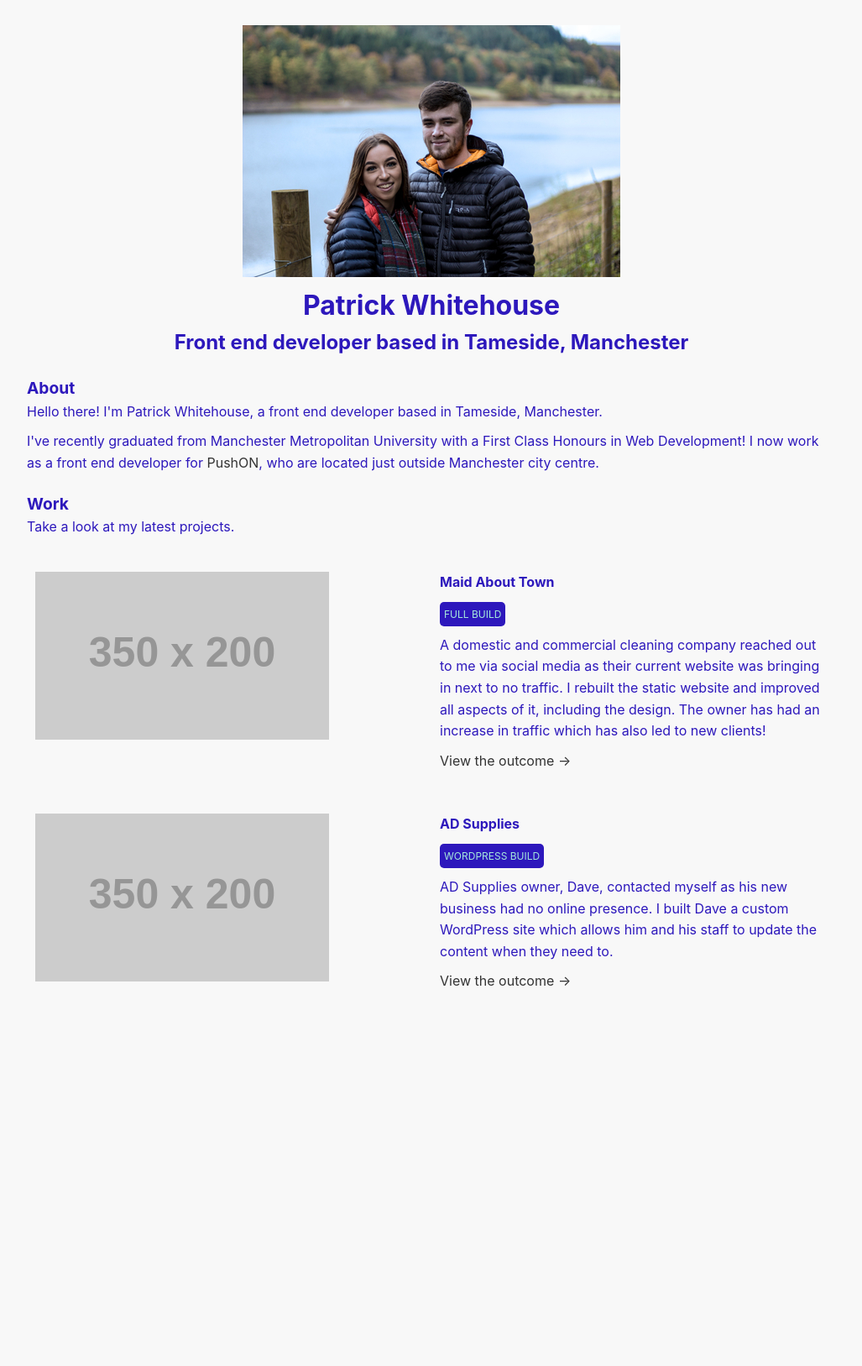
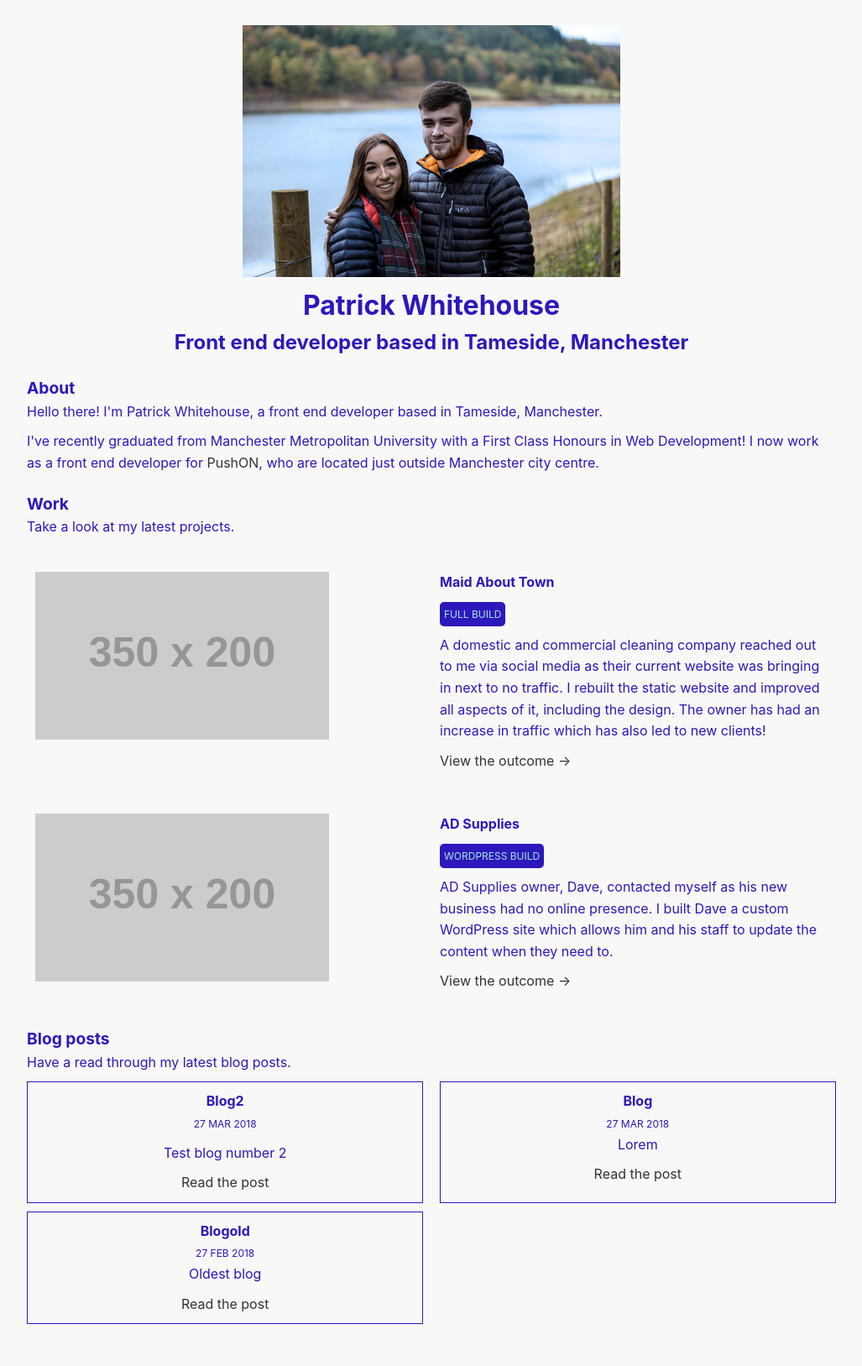
Before and after one commit to PatrickWhitehouse/Old-portfolio, a Jekyll site: the page built from index.html, in a window 1280 px wide. Shown: the whole page at 84% size, without its empty margins (126-1153 px from the left). Built offline with Jekyll 4.4.1, drawn with Linux system fonts in a browser that asks for light colours; before the commit the page ends 1252 px from its top, so only the background shows below that.

Commit message:
add blog setion

```diff
--- /dev/null
+++ b/_posts/2018-02-27-BlogOld.md
@@ -0,0 +1,5 @@
+---
+layout: default
+excerpt: Oldest blog
+---
+Test blog post
--- /dev/null
+++ b/_posts/2018-03-27-Blog.md
@@ -0,0 +1,5 @@
+---
+layout: default
+excerpt: Lorem
+---
+Test blog post
--- a/_scss/main.scss
+++ b/_scss/main.scss
@@ -26,6 +26,9 @@ h2{
 }
 h3{
     font-size: 1.2rem;
+}
+h4{
+    font-size: 1rem;
 }
 
 p{
@@ -113,3 +116,24 @@ section.hero{
         }
     }
 }
+
+/* Blog section */
+
+section.blog{
+    ul{
+        @include respond($tablet){
+            display: flex;
+            flex-wrap: wrap;
+            justify-content: space-between;
+        }
+        li{
+            margin-bottom: $spacer1;
+            @include respond($tablet){
+                border: 1px solid $secondary;
+                flex-basis: 49%;
+                text-align: center;
+                padding: $spacer1;
+            }
+        }
+    }
+}
--- a/css/main.css
+++ b/css/main.css
@@ -26,6 +26,9 @@ h2 {
 
 h3 {
   font-size: 1.2rem; }
+
+h4 {
+  font-size: 1rem; }
 
 p {
   margin-bottom: 10px; }
@@ -88,3 +91,23 @@ section.hero {
         right: -20px;
         position: absolute;
         top: 0; }
+
+/* Blog section */
+@media (min-width: 768px) {
+  section.blog ul {
+    display: -ms-flexbox;
+    display: flex;
+    -ms-flex-wrap: wrap;
+        flex-wrap: wrap;
+    -ms-flex-pack: justify;
+        justify-content: space-between; } }
+
+section.blog ul li {
+  margin-bottom: 10px; }
+  @media (min-width: 768px) {
+    section.blog ul li {
+      border: 1px solid #2d18bc;
+      -ms-flex-preferred-size: 49%;
+          flex-basis: 49%;
+      text-align: center;
+      padding: 10px; } }
--- a/index.html
+++ b/index.html
@@ -38,3 +38,17 @@ title: Patrick Whitehouse - Front end developer based in Tameside
     {%endfor%}
   </div>
 </section>
+<section class="blog">
+  <h3>Blog posts</h3>
+  <p>Have a read through my latest blog posts.</p>
+  <ul>
+      {% for post in site.posts %}
+      <li>
+        <h4>{{post.title}}</h4>
+        <small>{{post.date | date_to_string}}</small>
+        <p>{{post.excerpt}}</p>
+        <a href="{{post.url}}">Read the post</a>
+      </li>
+      {% endfor %}
+  </ul>
+</section>
```
Also changed, not shown: _posts/2018-03-27-Blog2.md (added, +5 -0 lines).
